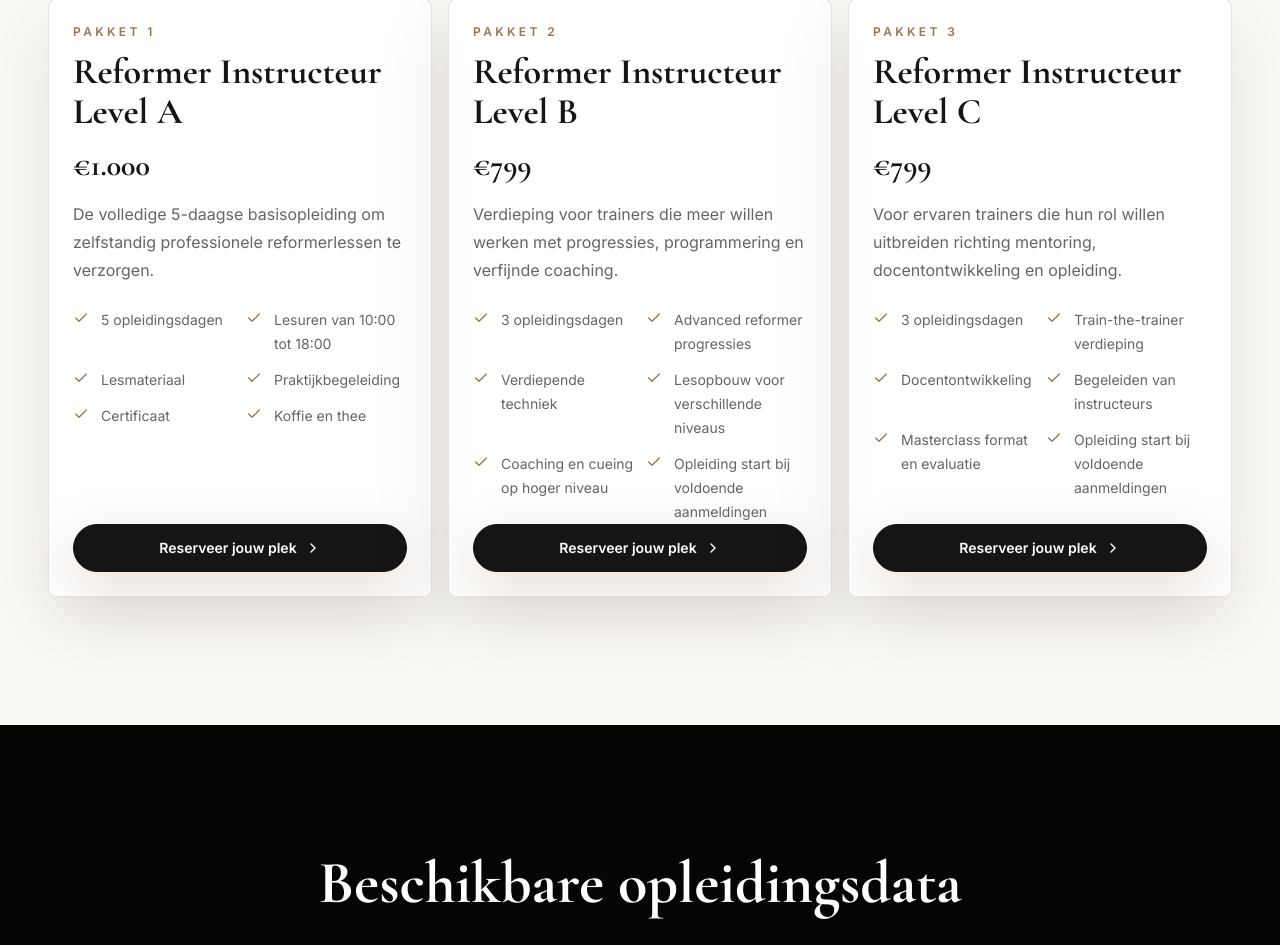
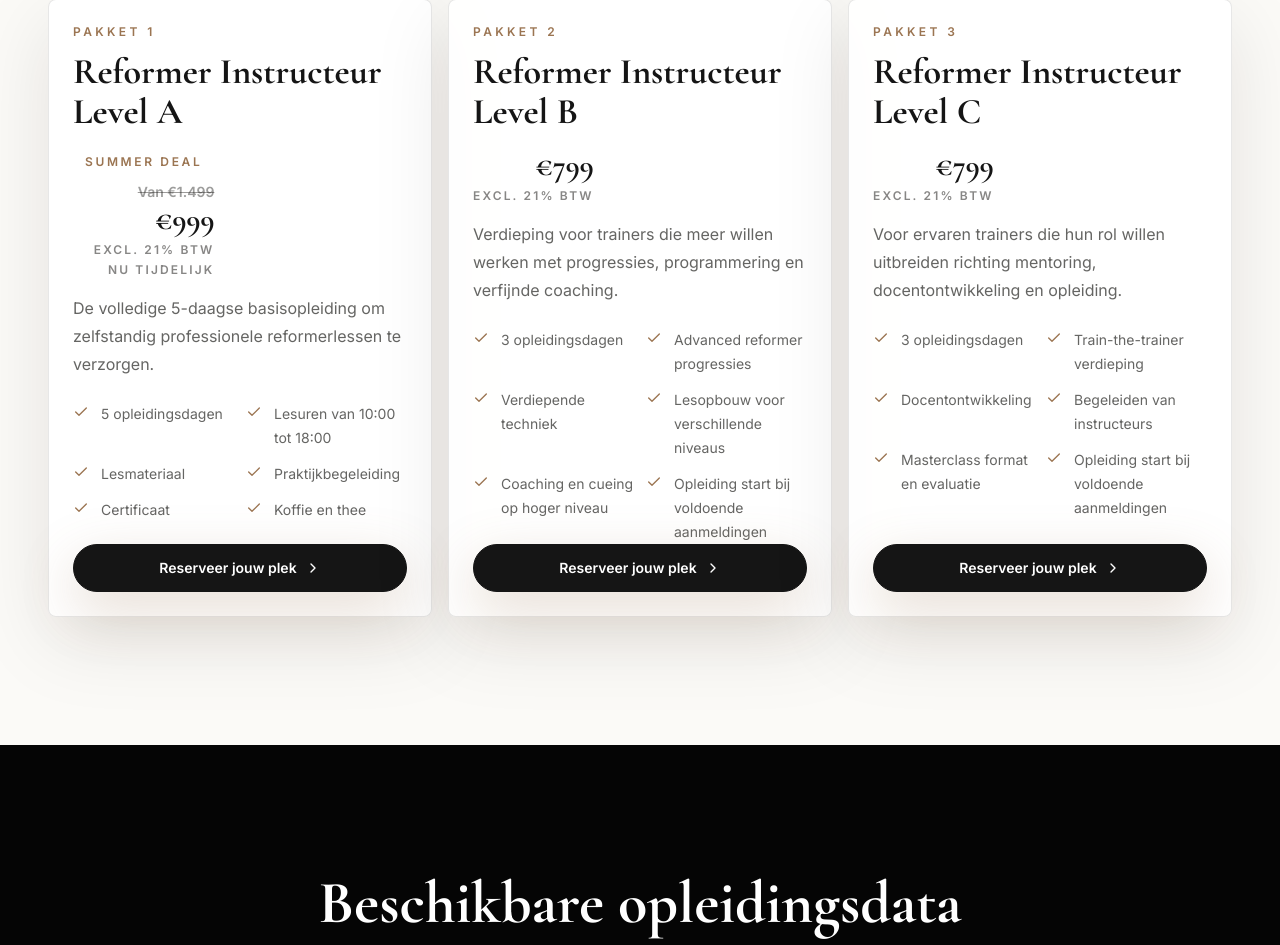
Before and after one commit to jochemsebastiaanvankuijk-rgb/dutch-reformer-academy, a Next.js app: page / in a window 1280 px wide. Shown: the part 853-1798 px from the top of the page. Built offline with nearby package versions, Linux system fonts and the light colour scheme.

Commit message:
Add VAT to pricing and checkout

```diff
--- a/app/api/checkout/route.ts
+++ b/app/api/checkout/route.ts
@@ -1,10 +1,12 @@
 import { NextRequest, NextResponse } from "next/server";
 
 const packagePrices: Record<string, number> = {
-  "reformer-instructeur-level-a": 1000,
+  "reformer-instructeur-level-a": 999,
   "reformer-instructeur-level-b": 799,
   "reformer-instructeur-level-c": 799
 };
+
+const vatRate = 0.21;
 
 export async function POST(request: NextRequest) {
   const apiKey = process.env.MOLLIE_API_KEY;
@@ -23,15 +25,16 @@ export async function POST(request: NextRequest) {
 
   const body = await request.json();
   const packageSlug = String(body.packageSlug || "");
-  const amount = packagePrices[packageSlug];
+  const amountExVat = packagePrices[packageSlug];
 
-  if (!amount) {
+  if (!amountExVat) {
     return NextResponse.json(
       { error: "Ongeldig opleidingstraject." },
       { status: 400 }
     );
   }
 
+  const amount = amountExVat * (1 + vatRate);
   const description = `Reformer Pilates Academy - ${body.packageName || "Opleiding"}`;
   const isLocalhost = siteUrl.includes("localhost") || siteUrl.includes("127.0.0.1");
 
--- a/app/inschrijven/page.tsx
+++ b/app/inschrijven/page.tsx
@@ -10,7 +10,7 @@ const packages = [
   {
     slug: "reformer-instructeur-level-a",
     name: "Reformer Instructeur Level A",
-    price: 1000,
+    price: 999,
     days: "5 opleidingsdagen",
     description: "De volledige basisopleiding om zelfstandig professionele reformerlessen te verzorgen."
   },
@@ -29,6 +29,8 @@ const packages = [
     description: "Voor trainers die willen doorgroeien richting mentoring en docentontwikkeling."
   }
 ];
+
+const vatRate = 0.21;
 
 type CheckoutResponse = {
   checkoutUrl?: string;
@@ -54,6 +56,7 @@ function RegisterPageContent() {
     () => packages.find((item) => item.slug === selectedPackage) || packages[0],
     [selectedPackage]
   );
+  const totalInclVat = activePackage.price * (1 + vatRate);
 
   async function handleSubmit(event: FormEvent<HTMLFormElement>) {
     event.preventDefault();
@@ -250,9 +253,29 @@ function RegisterPageContent() {
                 <span className="font-semibold text-ink">{selectedDate}</span>
               </div>
               <div className="flex items-center justify-between gap-4 border-t border-ink/10 pt-4">
-                <span className="text-lg font-semibold text-ink">Totaal</span>
+                <span className="text-graphite/70">Prijs excl. btw</span>
+                <span className="font-semibold text-ink">
+                  €{activePackage.price.toLocaleString("nl-NL")}
+                </span>
+              </div>
+              <div className="flex items-center justify-between gap-4">
+                <span className="text-graphite/70">21% btw</span>
+                <span className="font-semibold text-ink">
+                  €
+                  {(totalInclVat - activePackage.price).toLocaleString("nl-NL", {
+                    minimumFractionDigits: 2,
+                    maximumFractionDigits: 2
+                  })}
+                </span>
+              </div>
+              <div className="flex items-center justify-between gap-4 border-t border-ink/10 pt-4">
+                <span className="text-lg font-semibold text-ink">Totaal incl. btw</span>
                 <span className="font-display text-4xl font-bold text-ink">
-                  €{activePackage.price.toLocaleString("nl-NL")}
+                  €
+                  {totalInclVat.toLocaleString("nl-NL", {
+                    minimumFractionDigits: 2,
+                    maximumFractionDigits: 2
+                  })}
                 </span>
               </div>
             </div>
--- a/components/LandingPage.tsx
+++ b/components/LandingPage.tsx
@@ -203,7 +203,9 @@ const locationItems: Array<{
 const packages = [
   {
     name: "Reformer Instructeur Level A",
-    price: "€1.000",
+    price: "€999",
+    originalPrice: "€1.499",
+    dealLabel: "Summer Deal",
     text: "De volledige 5-daagse basisopleiding om zelfstandig professionele reformerlessen te verzorgen.",
     features: [
       "5 opleidingsdagen",
@@ -373,7 +375,29 @@ export default function LandingPage() {
                         {item.name}
                       </h3>
                     </div>
-                    <p className="font-display text-3xl font-bold">{item.price}</p>
+                    <div className="text-right">
+                      {"dealLabel" in item ? (
+                        <p className="mb-2 inline-flex rounded-full bg-bronze/12 px-3 py-1 text-xs font-semibold uppercase tracking-[0.22em] text-bronze">
+                          {item.dealLabel}
+                        </p>
+                      ) : null}
+                      {"originalPrice" in item ? (
+                        <p className="text-sm font-semibold text-graphite/45 line-through">
+                          Van {item.originalPrice}
+                        </p>
+                      ) : null}
+                      <p className="font-display text-3xl font-bold">
+                        {item.price}
+                      </p>
+                      <p className="mt-1 text-xs font-semibold uppercase tracking-[0.18em] text-graphite/55">
+                        Excl. 21% btw
+                      </p>
+                      {"dealLabel" in item ? (
+                        <p className="mt-1 text-xs font-semibold uppercase tracking-[0.18em] text-graphite/55">
+                          Nu tijdelijk
+                        </p>
+                      ) : null}
+                    </div>
                   </div>
                   <p
                     className="mt-4 leading-7 text-graphite/70"
```
